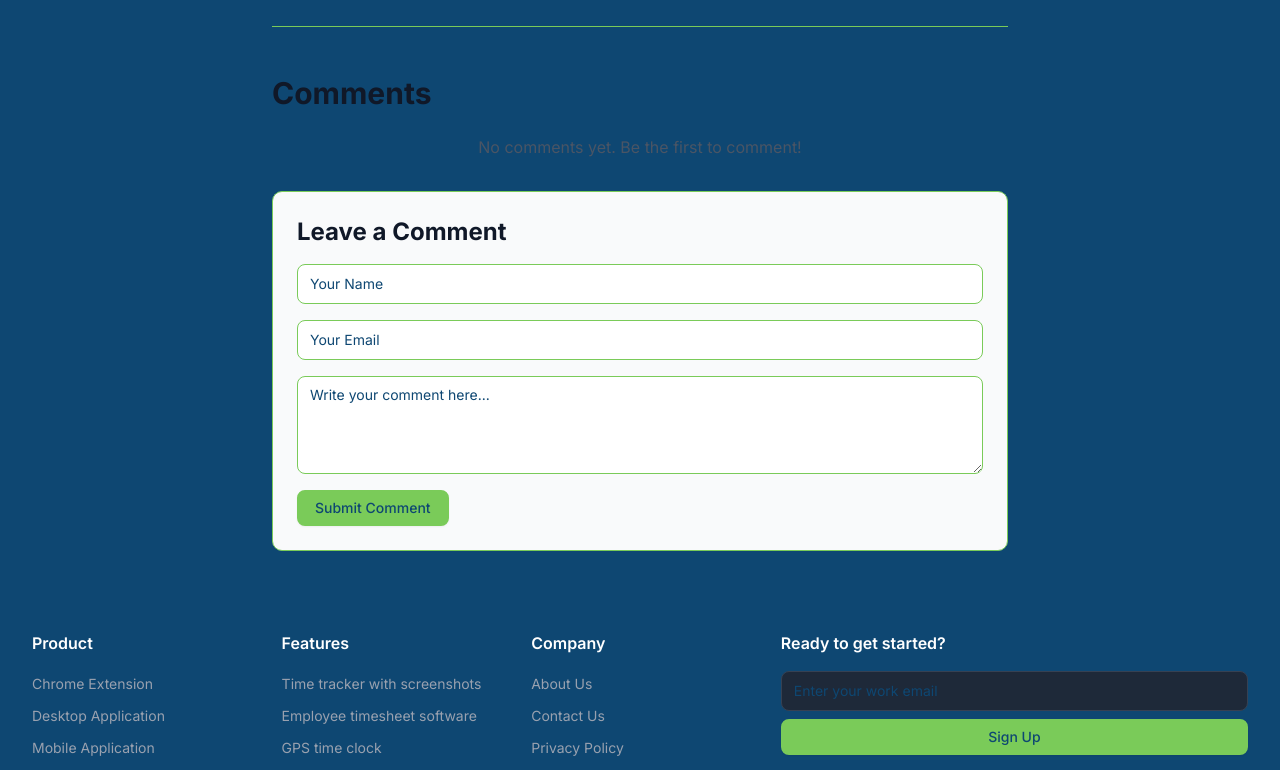
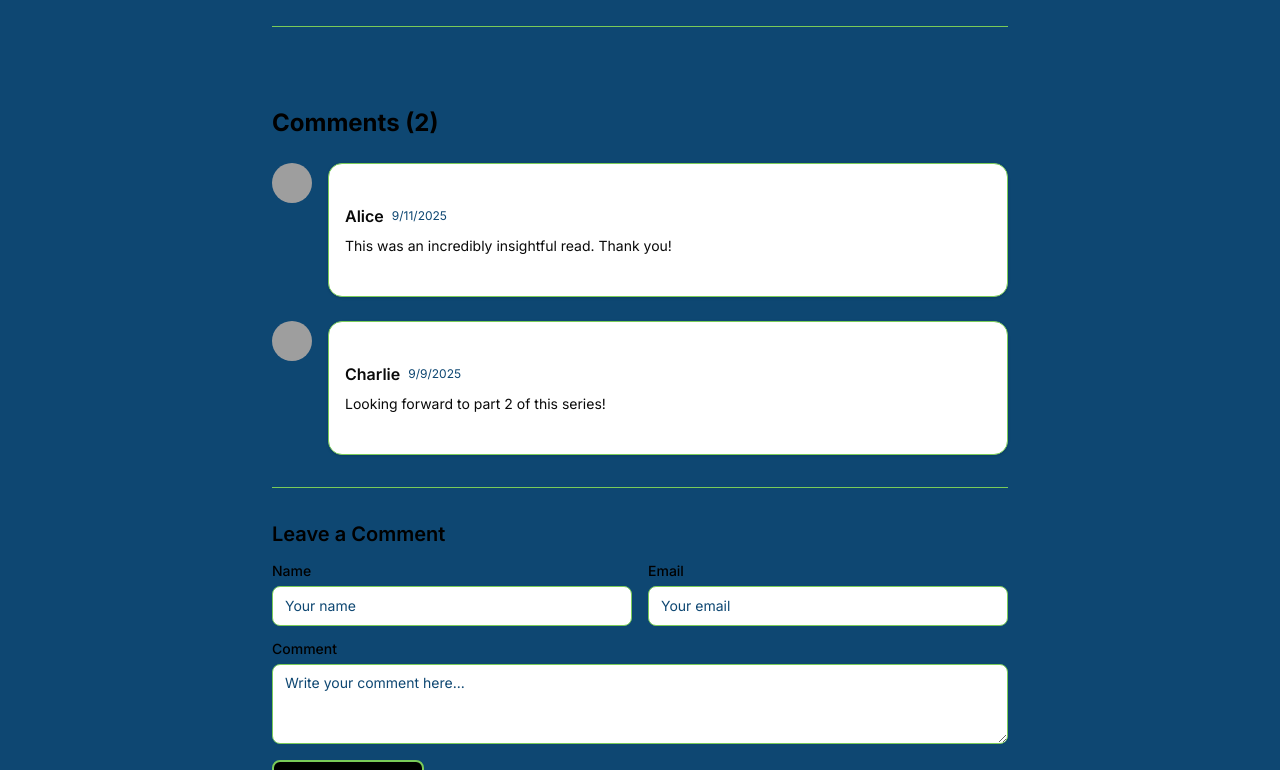
Before and after one commit to SyedaQirrat/blog-systems, a Next.js app: page /post/1 in a window 1280 px wide. Shown: the part 580-1350 px from the top of the page. Built offline with nearby package versions, Linux system fonts and the light colour scheme; grey boxes are pictures that could not be loaded.

Commit message:
solving deploy error

```diff
--- a/components/comment-form.tsx
+++ b/components/comment-form.tsx
@@ -1,61 +1,55 @@
-import React, { useState } from "react";
+"use client";
+
+import { useState } from "react";
+import { Button } from "@/components/ui/button";
+import { Textarea } from "@/components/ui/textarea";
 import { Input } from "@/components/ui/input";
-import { Textarea } from "@/components/ui/textarea";
-import { Button } from "@/components/ui/button";
-import { Comment } from "@/lib/data-service";
+import { Label } from "@/components/ui/label";
 
+// Define the expected props for the form
 interface CommentFormProps {
   blogId: string;
-  onSubmitComment: (comment: Omit<Comment, "_id" | "createdAt">) => Promise<void>;
+  onSubmitComment: (commentData: { authorName: string; authorEmail: string; content: string }) => void;
   loading: boolean;
 }
 
-export function CommentForm({ blogId, onSubmitComment, loading }: CommentFormProps) {
+export const CommentForm = ({ blogId, onSubmitComment, loading }: CommentFormProps) => {
+  const [content, setContent] = useState("");
   const [authorName, setAuthorName] = useState("");
   const [authorEmail, setAuthorEmail] = useState("");
-  const [content, setContent] = useState("");
 
-  const handleSubmit = async (e: React.FormEvent) => {
+  const handleSubmit = (e: React.FormEvent) => {
     e.preventDefault();
-    if (!authorName || !authorEmail || !content) {
-      alert("Please fill in all fields."); // Replace with a proper toast/modal later
+    if (!content || !authorName || !authorEmail) {
+      alert("Please fill out all fields.");
       return;
     }
-
-    await onSubmitComment({ blogId, authorName, authorEmail, content });
+    onSubmitComment({ content, authorName, authorEmail });
+    setContent("");
     setAuthorName("");
     setAuthorEmail("");
-    setContent("");
   };
 
   return (
-    <div className="mt-8 p-6 border rounded-lg bg-gray-50">
-      <h3 className="text-2xl font-bold mb-4 text-gray-900">Leave a Comment</h3>
-      <form onSubmit={handleSubmit} className="space-y-4">
-        <Input
-          placeholder="Your Name"
-          value={authorName}
-          onChange={(e) => setAuthorName(e.target.value)}
-          required
-        />
-        <Input
-          type="email"
-          placeholder="Your Email"
-          value={authorEmail}
-          onChange={(e) => setAuthorEmail(e.target.value)}
-          required
-        />
-        <Textarea
-          placeholder="Write your comment here..."
-          value={content}
-          onChange={(e) => setContent(e.target.value)}
-          rows={4}
-          required
-        />
-        <Button type="submit" disabled={loading} style={{ backgroundColor: "#7ACB59" }}>
-          {loading ? "Submitting..." : "Submit Comment"}
-        </Button>
-      </form>
-    </div>
+    <form onSubmit={handleSubmit} className="space-y-4">
+      <h3 className="text-xl font-semibold">Leave a Comment</h3>
+      <div className="grid grid-cols-1 md:grid-cols-2 gap-4">
+        <div className="space-y-2">
+          <Label htmlFor="name">Name</Label>
+          <Input id="name" value={authorName} onChange={(e) => setAuthorName(e.target.value)} placeholder="Your name" required />
+        </div>
+        <div className="space-y-2">
+          <Label htmlFor="email">Email</Label>
+          <Input id="email" type="email" value={authorEmail} onChange={(e) => setAuthorEmail(e.target.value)} placeholder="Your email" required />
+        </div>
+      </div>
+      <div className="space-y-2">
+        <Label htmlFor="comment">Comment</Label>
+        <Textarea id="comment" value={content} onChange={(e) => setContent(e.target.value)} placeholder="Write your comment here..." required />
+      </div>
+      <Button type="submit" disabled={loading}>
+        {loading ? "Submitting..." : "Submit Comment"}
+      </Button>
+    </form>
   );
-}
+};
--- a/components/comment-section.tsx
+++ b/components/comment-section.tsx
@@ -1,61 +1,62 @@
+"use client";
+
 import React, { useState, useEffect } from "react";
-import { Comment, fetchCommentsForBlog, createComment } from "@/lib/data-service";
-import { IndividualComment } from "./individual-comment";
+import IndividualComment from "./individual-comment";
 import { CommentForm } from "./comment-form";
+import { Comment } from "@/lib/types"; // Corrected import from lib/types
 
 interface CommentSectionProps {
   blogId: string;
 }
 
+// Mock function
+const fetchCommentsForBlog = async (blogId: string): Promise<Comment[]> => {
+    console.log(`Fetching comments for blog ID: ${blogId}`);
+    return [
+        { id: "1", authorName: "Alice", authorEmail: "alice@example.com", content: "This was an incredibly insightful read. Thank you!", postTitle: "Mock Post", postId: blogId, submittedAt: "2025-09-11", status: "Approved" },
+        { id: "3", authorName: "Charlie", authorEmail: "charlie@example.com", content: "Looking forward to part 2 of this series!", postTitle: "Mock Post", postId: blogId, submittedAt: "2025-09-09", status: "Approved" },
+    ];
+};
+
 export function CommentSection({ blogId }: CommentSectionProps) {
     const [comments, setComments] = useState<Comment[]>([]);
-  const [loadingComments, setLoadingComments] = useState(true);
-  const [submittingComment, setSubmittingComment] = useState(false);
+    const [loading, setLoading] = useState(false);
 
     useEffect(() => {
         const loadComments = async () => {
-      setLoadingComments(true);
-      try {
             const fetchedComments = await fetchCommentsForBlog(blogId);
             setComments(fetchedComments);
-      } catch (error) {
-        console.error("Failed to load comments:", error);
-      } finally {
-        setLoadingComments(false);
-      }
         };
         loadComments();
     }, [blogId]);
 
-  const handleSubmitNewComment = async (newCommentData: Omit<Comment, "_id" | "createdAt">) => {
-    setSubmittingComment(true);
-    try {
-      const createdComment = await createComment(newCommentData);
-      setComments((prevComments) => [createdComment, ...prevComments]); // Add new comment to top
-    } catch (error) {
-      console.error("Failed to submit comment:", error);
-    } finally {
-      setSubmittingComment(false);
-    }
+    const handleCommentSubmit = (commentData: { authorName: string; authorEmail: string; content: string }) => {
+        console.log("New comment submitted:", commentData);
+        const newComment: Comment = {
+            id: Math.random().toString(),
+            postId: blogId,
+            postTitle: "Mock Post", // In a real app, you might pass the title down or fetch it
+            submittedAt: new Date().toISOString(),
+            status: "Pending", // New comments are pending approval
+            ...commentData
+        };
+        setComments(prevComments => [newComment, ...prevComments]);
     };
 
     return (
-    <div className="mt-12">
-      <h2 className="text-3xl font-bold mb-6 text-gray-900">Comments</h2>
-
-      {loadingComments ? (
-        <div className="text-center text-gray-600">Loading comments...</div>
-      ) : comments.length === 0 ? (
-        <div className="text-center text-gray-600">No comments yet. Be the first to comment!</div>
-      ) : (
-        <div className="space-y-4">
-          {comments.map((comment) => (
-            <IndividualComment key={comment._id} comment={comment} />
+        <section className="py-8">
+            <h2 className="text-2xl font-bold mb-6">Comments ({comments.length})</h2>
+            <div className="space-y-6">
+                {comments.map(comment => (
+                    <IndividualComment key={comment.id} comment={comment} />
                 ))}
             </div>
-      )}
-
-      <CommentForm blogId={blogId} onSubmitComment={handleSubmitNewComment} loading={submittingComment} />
-    </div>
+            <hr className="my-8" />
+            <CommentForm
+                blogId={blogId}
+                onSubmitComment={handleCommentSubmit}
+                loading={loading}
+            />
+        </section>
     );
-}
+};
--- a/components/individual-comment.tsx
+++ b/components/individual-comment.tsx
@@ -1,47 +1,33 @@
-import React from "react";
-import { Comment } from "@/lib/data-service";
-import { formatDistanceToNowStrict } from "date-fns"; // You might need to install date-fns: npm install date-fns
+import { Avatar, AvatarFallback, AvatarImage } from "@/components/ui/avatar";
+import { Card, CardContent } from "@/components/ui/card";
+import { Comment } from "@/lib/types"; // Corrected import from lib/types
 
 interface IndividualCommentProps {
   comment: Comment;
-  onReply?: (commentId: string) => void;
-  onEdit?: (comment: Comment) => void;
-  onDelete?: (commentId: string) => void;
-  // Add userId or auth context to determine if edit/delete buttons should show
 }
 
-export function IndividualComment({ comment, onReply, onEdit, onDelete }: IndividualCommentProps) {
-  const timeAgo = comment.createdAt ? formatDistanceToNowStrict(new Date(comment.createdAt), { addSuffix: true }) : "just now";
-
+const IndividualComment = ({ comment }: IndividualCommentProps) => {
   return (
-    <div className="border-b border-gray-200 py-4 last:border-b-0">
-      <div className="flex items-center space-x-3 mb-2">
-        <div className="w-8 h-8 rounded-full bg-gray-300 flex items-center justify-center text-sm font-medium text-gray-700">
-          {comment.authorName.charAt(0).toUpperCase()}
-        </div>
-        <div>
-          <p className="font-semibold text-gray-900">{comment.authorName}</p>
-          <p className="text-xs text-gray-500">{timeAgo}</p>
-        </div>
-      </div>
-      <p className="text-gray-800 leading-relaxed">{comment.content}</p>
-      <div className="flex space-x-2 mt-3 text-sm">
-        {onReply && (
-          <button onClick={() => onReply(comment._id)} className="text-[#7ACB59] hover:underline">
-            Reply
-          </button>
-        )}
-        {onEdit && ( // You'd add logic here to only show for the author
-          <button onClick={() => onEdit(comment)} className="text-blue-600 hover:underline">
-            Edit
-          </button>
-        )}
-        {onDelete && ( // You'd add logic here to only show for the author/admin
-          <button onClick={() => onDelete(comment._id)} className="text-red-600 hover:underline">
-            Delete
-          </button>
-        )}
+    <div className="flex items-start gap-4">
+      <Avatar className="h-10 w-10">
+        <AvatarImage src="/placeholder-user.jpg" alt={comment.authorName} />
+        <AvatarFallback>{comment.authorName.charAt(0)}</AvatarFallback>
+      </Avatar>
+      <div className="flex-1">
+        <Card>
+          <CardContent className="p-4">
+            <div className="flex items-center gap-2 mb-2">
+              <span className="font-semibold">{comment.authorName}</span>
+              <span className="text-xs text-muted-foreground">
+                {new Date(comment.submittedAt).toLocaleDateString()}
+              </span>
+            </div>
+            <p className="text-sm">{comment.content}</p>
+          </CardContent>
+        </Card>
       </div>
     </div>
   );
-}
+};
+
+export default IndividualComment;
--- a/lib/types.ts
+++ b/lib/types.ts
@@ -1,7 +1,7 @@
-// This file is the single source of truth for our data structures.
+// This file is the single source of truth for all our data structures.
 
 export interface Post {
-  id: string; // The primary identifier for a post.
+  id: string;
   title: string;
   content: string;
   description: string;
@@ -9,11 +9,43 @@ export interface Post {
   seriesId: string;
   status: "Published" | "Draft" | "Pending Approval";
   publishedAt: string;
-  imageUrl: string; // The URL for the post's feature image.
+  imageUrl: string;
   category: string;
   allowComments: boolean;
   authorId: string;
   authorName: string;
 }
 
-// Add other shared types like User, Category, etc. here in the future.
+export interface User {
+  id: string;
+  name: string;
+  email: string;
+  role: "Admin" | "Editor" | "Author/Writer";
+  posts: number;
+}
+
+export interface Category {
+  id: string;
+  name: string;
+  description: string;
+  postCount: number;
+}
+
+export interface Series {
+  id: string;
+  title: string;
+  description: string;
+  postCount: number;
+}
+
+// Add the missing Comment interface here
+export interface Comment {
+  id: string;
+  authorName: string;
+  authorEmail: string;
+  content: string;
+  postTitle: string;
+  postId: string;
+  submittedAt: string;
+  status: "Approved" | "Pending";
+}
```
Lines whose indentation alone changed are shown as unchanged.
